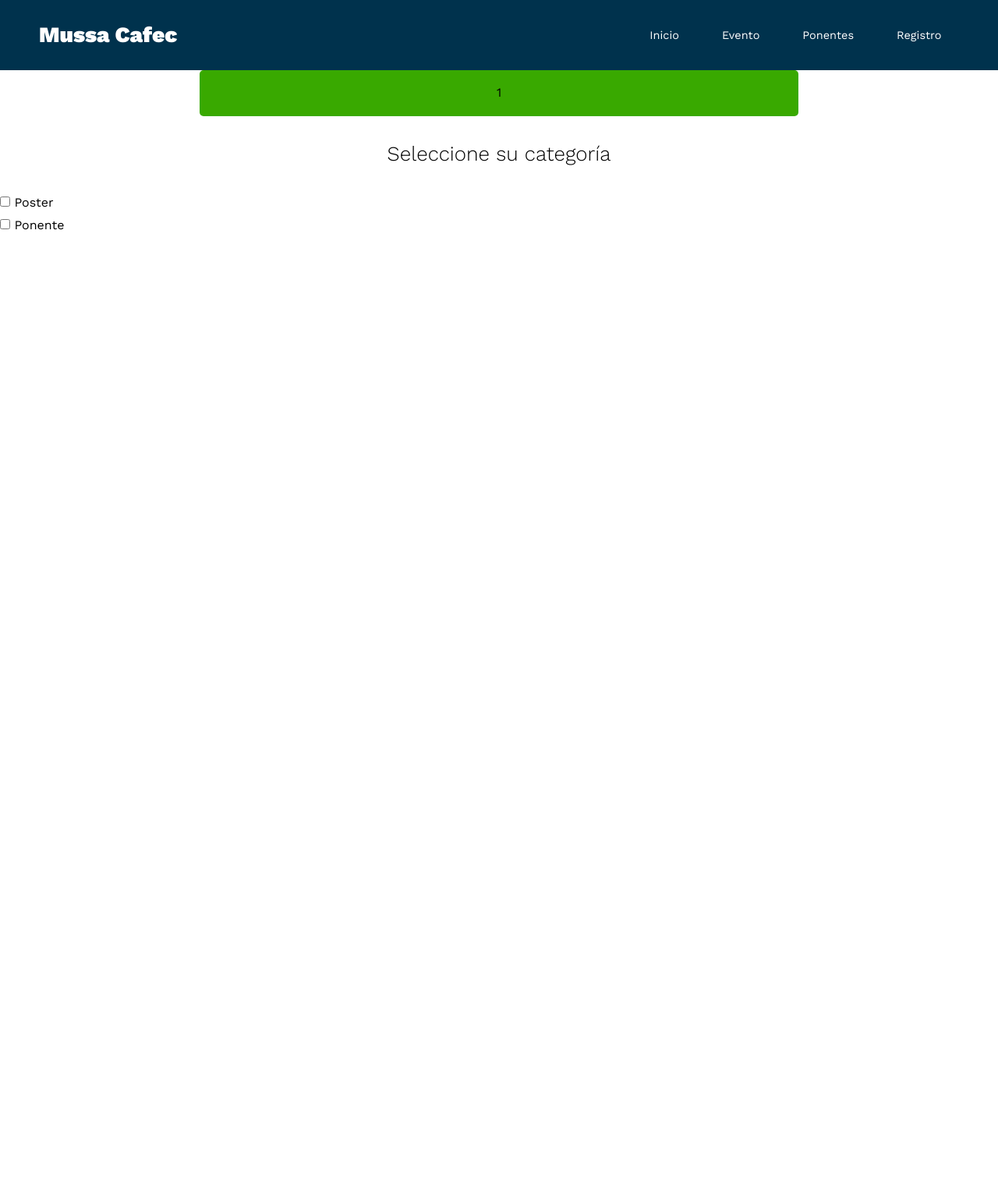
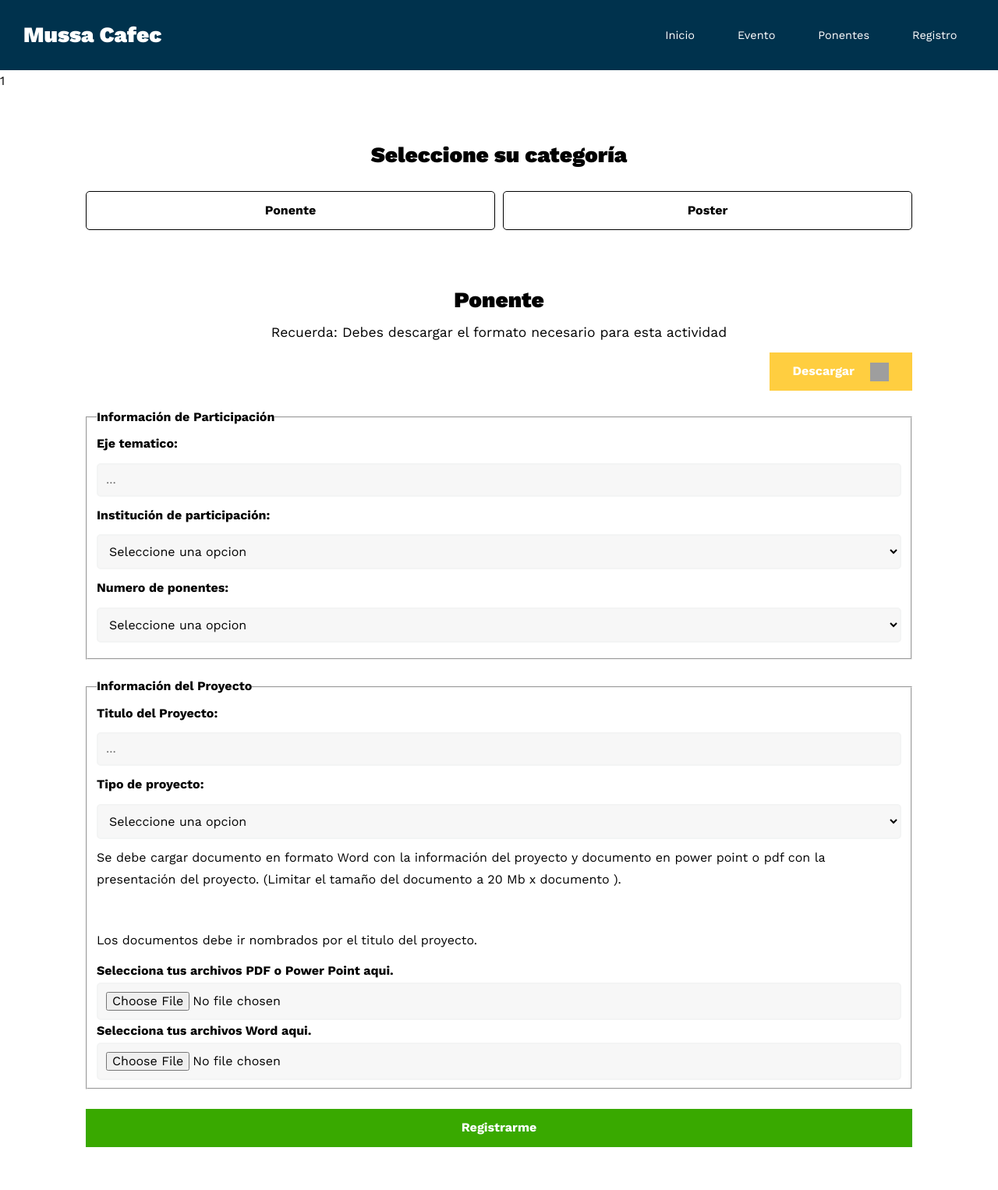
Before and after one commit to 1227JL/mussaCafec, a PHP site: page /views/registro/poster-ponentes.php in a window 1280 px wide. Shown: the whole page at 78% size. Before the commit the page ends 295 px from the top, so only its background shows below. Run offline with PHP 8.4, Linux system fonts and the light colour scheme; the visitor is signed in with stand-in values (Sample User, id 1); some libraries are stand-ins or nearby versions; grey boxes are pictures that could not be loaded.

Commit message:
formularios

```diff
--- a/index.php
+++ b/index.php
@@ -4,7 +4,9 @@
     incluirTemplate('header', $inicio);
 ?>
     <main class="inicio">
-        <section class="concursos">
+        <section class="concursos contain">
+            <h1 class="heading">¡Bienvenidos al <span>VI</span> Encuentro de Semilleros de Investigación SENA Regional Casanare!</h1>
+            <p>El evento de desarrollo en dos (2) días martes 17 de octubre de 2023 y miércoles 18 de octubre de 2023 desde las 6:00 am para participantes como ponentes, posters, feria empresarial y concursantes al torneo de robótica y se abrirá al cumplido a partir de las 8:00 am. Cronograma que se usará en los mismos horarios para ambos días.</p>
             <div class="concurso contain">
                 <img src="/build/img/splide1.jpeg" alt="">
                 <div class="concurso-informacion">
--- a/src/scss/app.scss
+++ b/src/scss/app.scss
@@ -4,6 +4,7 @@
 @import 'base/globales';
 @import 'base/botones';
 @import 'base/alerts';
+@import 'base/utilidades';
 
 
 @import 'internas/layout/header';
--- a/src/scss/base/_utilidades.scss
+++ b/src/scss/base/_utilidades.scss
@@ -140,7 +140,7 @@
     color: $accent-300;
 }
 
-.field {
+.coolinput {
     display: flex;
     flex-direction: column;
     gap: 1rem;
@@ -183,3 +183,19 @@
 .heading.mt {
     margin-top:3rem;
 }
+
+button#descargar {
+    display: flex;
+    align-items: center;
+    justify-content: center;
+    gap: 2rem;
+
+    img {
+        width: 2.4rem;
+        height: 2.4rem;
+    }
+
+    @include tablet {
+        margin-left: auto;
+    }
+}
--- a/src/scss/internas/layout/_formularios.scss
+++ b/src/scss/internas/layout/_formularios.scss
@@ -1,304 +1,175 @@
-@import "config.css";
-/*Estilos para el formulario*/
-.seccion {
+.formularios {
+    display: flex;
+    flex-direction: column;
+    padding: 1rem;
+
+    .select__form {
+        display: flex;
+        flex-direction: column;
+        gap: 2rem;
+        margin-bottom: 0;
+
+        .select__categorias {
+            display: grid;
+            grid-template-columns: repeat(1, 1fr);
+            gap: 1rem;
+
+            .categoria {
+                label {
+                    display: block;
+                    padding: 1rem;
+                    border-radius: .5rem;
+                    background-color: $bg-100;
+                    border: 1px solid $text-100;
+                    text-align: center;
+                    font-weight: $bold;
+                    transition: all .3s ease-out;
+                    &:hover {
+                        cursor: pointer;
+                        background-color: $text-100;
+                        color: $bg-100;
+                    }
+                }
+                input[type='radio']{
                     display: none;
                 }
-.categorias{
-    margin:4rem 0;
             }
-.categorias_div{
+
+            @include tablet {
+                grid-template-columns: repeat(2, 1fr);
+            }
+        }
+    }
+
+    h1 {
+        margin-bottom: 0;
+    }
+
+    .categorias {
+        .title-categorias {
+            .descargar-formato {
                 display: flex;
-    margin: auto;
                 flex-direction: column;
-    border: 1px solid rgba(161, 160, 160, 0.699);
-    border-radius: 5px;
-    width: 85%;
+                gap: 1rem;
+
+                p {
+                    font-size: 1.75rem;
+                    text-align: center;
                 }
-.title-categorias{
-    display: flex;
-    justify-content: space-between;
-    background: #c5e5f465;
-    padding: 20px;
-    margin-bottom: 20px;
+
+                button {
+                    margin: 0;
                 }
-.title-categorias h1{
-    font-family:"WorkSans-Medium";
-    font-size: 1.3rem;
 
             }
-.descargar-formato{
+        }
+        .formulario {
             display: flex;
-    justify-content: center;
+            flex-direction: column;
+            gap: 2rem;
+
+            .form {
+                display: flex;
+                flex-direction: column;
+
+                fieldset {
+                    display: flex;
+                    flex-direction: column;
+                    margin-top: 2rem;
+                    gap: 1rem;
+
+                    legend {
+                        font-weight: $bold;
+                    }
+
+                    .coolinput {
+                        .add-participante {
+                            display: flex;
+                            flex-direction: column;
+                            gap: 2rem;
+
+                            @include tablet {
+                                flex-direction: row;
                                 align-items: center;
                             }
-.descargar-formato p{
-    font-family:"WorkSans-Italic";
-    margin-right: 15px;
+                            input[type='text']{
+                                flex: 3;
                             }
-.descargar-formato button{
-    padding: 10px 30px;
-    background: #39A900;
-    border: none;
-    border-radius: 5px;
-    font-family:"WorkSans-Medium";
-    font-size: 1.2rem;
-    color: #fff;
-    cursor: pointer;
-    transition: .4s ease-in-out all;
+                            button {
+                                margin: 0;
                             }
-.icon-descarga{
-    width: 20px;
-    filter: invert(100%);
                         }
-.descargar-formato button:hover{
-    transform: scale(1.1);
-}
-.form{
+
+                        .group-list {
                             display: flex;
                             flex-direction: column;
-}
-.button-registro{
-    padding: 10px 0;
-    background:var(--azulSena);
-    border: none;
-    border-radius: 5px;
-    font-family:"WorkSans-Medium";
-    font-size: 1.2rem;
-    color: #fff;
-    cursor: pointer;
-    transition: all .3s ease-in-out;
-}
-.button-registro:hover{
-    background: #39a900;
+                            gap: 1rem;
+
+                            .list {
+                                display: flex;
+                                flex-direction: column;
+                                gap: 2rem;
+
+                                @include tablet {
+                                    flex-direction: row;
                                 }
 
-/*Estilos para los input*/
-.coolinput{
-    display: flex;
-    flex-direction: column;
-    width: 90%;
-    padding-bottom: 20px;
-    margin: auto;
-}
-
-.coolinput label.text {
-    font-size: 1.1rem;
-    color: #39A900;
-    font-weight: 700;
-    position: relative;
-    top: 0.5rem;
-    margin: 0 0 0 7px;
-    padding: 0 3px;
-    border: 2px #39A900 solid;
-    background: #E8F5FB;
-    width: fit-content;
-    font-family:"WorkSans-Italic";
-}
-
-.coolinput input[type=text].input ,.coolinput input[type=email].input, .select {
-    padding: 11px 10px;
-    font-size: 1rem;
-    border: 2px #39A900 solid;
-    font-family:"WorkSans-Medium";
-    border-radius: 5px;
-    background: #F3F4F4;
-}
-.select{
-    outline: none;
-}
-.coolinput input[type=text].input:focus, .coolinput input[type=email].input:focus{
-    outline: none;
-}
-/*Fin de estilos input*/
-
-/*estilo para el input tipo file*/
-.form-title {
-    font-size: 1.1rem;
-    color: #39A900;
-    font-family:"WorkSans-Medium";
-}
-.drop-container {
-    background-color: #fff;
-    position: relative;
-    display: flex;
-    gap: 10px;
-    flex-direction: column;
-    justify-content: center;
-    align-items: center;
-    padding: 10px;
-    margin-top: 2.1875rem;
-    border-radius: 10px;
-    border: 2px dashed rgb(171, 202, 255);
-    font-size: 1.1rem;
-    font-family:"WorkSans-Medium";
-    cursor: pointer;
-    transition: background .2s ease-in-out, border .2s ease-in-out;
-}
-.drop-container:hover {
-    background: #E8F5FB;
-    border-color: rgba(17, 17, 17, 0.616);
-}
-.drop-title {
-    font-size: 1.1rem;
-    color: black;
-    font-family:"WorkSans-Medium";
-    text-align: center;
-    transition: color .2s ease-in-out;
-}
-#file-input {
-    width: 600px;
-    max-width: 100%;
-    color: #444;
-    padding: 2px;
-    background: #fff;
-    border-radius: 10px;
-    border: 1px solid rgba(8, 8, 8, 0.288);
-}
-#file-input::file-selector-button {
-    margin-right: 20px;
-    border: none;
-    background: rgb(61,186,196);
-    padding: 10px 20px;
-    border-radius: 10px;
-    color: #fff;
-    cursor: pointer;
-    transition: background .2s ease-in-out;
-}
-
-#file-input::file-selector-button:hover {
-    background: #39A900;
-}
-/*fin de estilo para el input tipo file*/
-/*Inicio de estilo para el apartado de ponentes*/
-.div-ponente{
+                                li {
                                     display: flex;
                                     justify-content: space-between;
                                     align-items: center;
-}
-.input-ponente{
-    width:90%;
-    margin: 7px;
-}
-/*mensajes de Error*/
-.errores-archivos{
-    display: flex;
-    justify-content: space-evenly;
-    align-items: center;
-}
-.error-archivo{
-    display: inline-flex;
-    justify-content: center;
-    align-items: center;
-    padding: 10px;
-    background: rgb(204,119,102);
-    border-radius: 5px;
-}
-.error-archivo h1{
-    font-family:"WorkSans-Medium";
-    margin-right: 20px;
-    font-size: 1.1rem;
-    color: var(--colorwhite);
-}
-.error-archivo p{
-    font-family:"WorkSans-Italic";
-    font-size: 1rem;
-}
-.message-register, .message-register-error{
-    display: flex;
-    width: 60%;
-    margin: auto;
-    justify-content: center;
-    align-items: center;
-}
-.message-register{
-    padding: 15px;
-    border-radius: 5px;
-    background: var(--verdeSena);
-}
-.message-register p{
-    font-family:"WorkSans-Italic";
-    font-size: 1.3rem;
-    color: white;
-}
-.message-register span{
-    font-family:"WorkSans-Medium";
-    font-size: 1.5rem;
-}
-@media(max-width:1024px){
-    .categorias_div{
-        width: 90%;
-    }
-    .title-categorias{
-        flex-direction: column;
+                                    gap: 1rem;
+                                    list-style: none;
+                                    padding: 1rem 1.5rem;
+                                    border-radius: .5rem;
+                                    background-color: darken($bg-100, 3);
+                                    font-size: 1.2rem;
+                                    width: 100%;
+
+                                    button {
+                                        width: 2rem;
+                                        height: 2rem;
+                                        background-color: $accent-200;
+                                        border: none;
+                                        color: $bg-100;
+                                        font-weight: $bold;
+                                        border-radius: 100%;
+                                        transition: background-color .3s ease-out;
+                                        text-align: center;
+                                        &:hover {
+                                            cursor: pointer;
+                                            background-color: darken($accent-200, 5);
                                         }
                                     }
-@media(max-width:768px){
-    .main h1{
-        font-size: 2rem;
-        text-align: justify;
-        margin-bottom: 20px;
                                 }
-    .main p{
-        font-size: 1.2rem;
-    }
-    .submenu-nav{
-        padding: 10px 0;
-    }
-    .submenu-nav a{
-        font-size: 1.2rem;
-        text-decoration: underline;
-
-    }
-    .descargar-formato button{
-        padding: 10px 20px;
-        font-size: 1.1rem;
-    }
-    .icon-descarga{
-        width: 18px;
-    }
-    .form-title{
-        font-size: 1rem;
                             }
                         }
 
-@media(max-width:390px){
-    .main h1{
-        font-size: 1.5rem;
-    }
-    .main p{
-        font-size: 1rem;
-    }
-    .submenu-nav{
-        flex-direction: column;
-        padding: 10px 0;
-    }
-    .submenu-nav a{
-        padding: 10px 0;
-
-    }
-    .title-categorias h1{
-        margin-bottom: 15px;
-    }
-    .descargar-formato{
-        flex-direction: column;
-    }
-    .descargar-formato p{
-        margin: 0;
-    }
-    .descargar-formato button{
-        margin-top: 15px;
-        width: 100%;
-        padding: 12px;
-        font-size: 1.1rem;
-    }
-    .coolinput label.text {
-        font-size: 1rem;
                     }
 
-    .coolinput input[type=text].input ,.coolinput input[type=email].input, .select {
-        padding: 10px 10px;
-        font-size: 0.9rem;
+                    &.fieldset-contacto {
+                        display: flex;
+                        flex-direction: column;
+                        gap: 2rem;
 
+                        .participant {
+
+                            h4 {
+                                text-align: center;
+                            }
+
+                            .field {
+                                margin-bottom: 1rem;
+                            }
+                        }
+                    }
+                }
+
+                input[type='submit']{
+                    padding: 1.5rem;
+                }
             }
 
         }
+    }
+}
--- a/src/scss/internas/layout/_header.scss
+++ b/src/scss/internas/layout/_header.scss
@@ -12,6 +12,7 @@
         position: fixed;
         width: 100%;
         height: 100%;
+        top: 0;
         z-index: 2;
         background-color: $text-100;
         opacity: 0.95;
@@ -93,7 +94,7 @@
 
     &.relative {
         background-color: $primary-200;
-        padding: 2rem;
+        padding: 2rem 0;
 
         .nav {
             position: relative;
@@ -140,7 +141,7 @@
             }
         }
 
-        @include tablet {
+        @include desktop {
             display: flex;
             gap: 1rem;
         }
@@ -151,7 +152,7 @@
         width: 4rem;
         margin-left: auto;
 
-        @include tablet {
+        @include desktop {
             display: none;
         }
     }
--- a/src/scss/internas/layout/_inicio.scss
+++ b/src/scss/internas/layout/_inicio.scss
@@ -4,14 +4,15 @@
     .concursos {
         display: flex;
         flex-direction: column;
-        gap: 5rem;
+        gap: 3rem;
         padding: 1rem;
+
+
 
         .concurso {
             display: grid;
             grid-template-columns: repeat(1, 1fr);
             align-items: center;
-
             .concurso-informacion{
                 h1 {
                     text-align: left;
@@ -112,7 +113,6 @@
             }
         }
     }
-}
 
     section {
         &:nth-of-type(even) {
@@ -123,3 +123,4 @@
             padding: 2rem;
         }
     }
+}
--- a/views/Registro/poster-ponentes.php
+++ b/views/Registro/poster-ponentes.php
@@ -8,6 +8,7 @@
 </div>
 <?php endif; ?>
 
+<main class="formularios">
     <div class="errores-archivos">
         <?php echo isset($_SESSION['errores']) ? mostrarAlerta($_SESSION['errores'],'tamaño'):"" ?>
         <?php echo isset($_SESSION['errores']) ? mostrarAlerta($_SESSION['errores'],'formato-docx'):"" ?>
@@ -16,29 +17,32 @@
         <?php echo isset($_SESSION['errores']) ? mostrarAlerta($_SESSION['errores'],'numerico'):"" ?>
         <?php echo isset($_SESSION['errores']) ? mostrarAlerta($_SESSION['errores'],'existeRegistro'):"" ?>
     </div>
-<div class="select-categoria">
-    <h1>Seleccione su categoría</h1>
-    <div class="">
-        <input type="checkbox" name="poster" id="checkbox-poster" >
+    <div class="select__form seccion">
+        <h1 class="heading">Seleccione su categoría</h1>
+        <div class="select__categorias">
+            <div class="categoria">
+                <input type="radio" name="categoria" id="checkbox-ponente" checked>
+                <label for="checkbox-ponente">Ponente</label>
+            </div>
+            <div class="categoria">
+                <input type="radio" name="categoria" id="checkbox-poster" >
                 <label for="checkbox-poster">Poster</label>
             </div>
-    <div class="">
-        <input type="checkbox" name="ponente" id="checkbox-ponente">
-        <label for="checkbox-ponente">Ponente</label>
         </div>
     </div>
-
     <section class="categorias seccion" id="ponente">
-    <div class="categorias_div">
+        <div class="categoria">
             <div class="title-categorias">
-            <h1>Categoria:Ponente</h1>
+                <h1 class='heading'>Ponente</h1>
                 <div class="descargar-formato">
                     <p>Recuerda: Debes descargar el formato necesario para esta actividad</p>
-                <button id="descargar" onclick="descargarArchivoPonente()">Descargar <img class="icon-descarga" src="./img/downloads.png" alt=""></button>
+                    <button class="boton-amarillo-block" id="descargar" onclick="descargarArchivoPonente()">Descargar<img class="icon-descarga" src="/build/assets/download.png" alt="icon download"></button>
                 </div>
             </div>
             <div class="formulario">
                 <form action="../../includes/config/registrarPonentes.php" method="POST" class="form" id="form-ponente" enctype="multipart/form-data">
+                    <fieldset>
+                        <legend>Información de Participación</legend>
                         <div class="coolinput">
                             <label for="eje" class="text">Eje tematico:</label>
                             <input type="text" placeholder="..." name="ejetematico" class="input" id="eje">
@@ -78,6 +82,9 @@
                             </select>
                         </div>
                         <div class="coolinput" id="contenedorPonentes"></div>
+                    </fieldset>
+                    <fieldset>
+                        <legend>Información del Proyecto</legend>
                             <div class="coolinput">
                             <label for="titulo" class="text">Titulo del Proyecto:</label>
                             <input type="text" placeholder="..." name="titulo" class="input" id="titulo">
@@ -105,25 +112,26 @@
                                 <input type="file" name="archivo_2" accept=".docx" id="file-input">
                             </label>
                         </div>
-                    <div class="coolinput">
-                        <input type="submit" value="Registrarme" class="button-registro">
-                    </div>
+                    </fieldset>
+                    <input class="boton-verde-block" type="submit" value="Registrarme" class="button-registro">
                 </form>
             </div>
         </div>
     </section>
     <!-- FORMULARIO PARA LA CATEGORIA POSTER -->
     <section class="categorias seccion" id="poster">
-    <div class="categorias_div">
+        <div class="categoria">
             <div class="title-categorias">
-            <h1>Categoria:Poster</h1>
+                <h1 class='heading'>Poster</h1>
                 <div class="descargar-formato">
                     <p>Recuerda: Debes descargar el formato necesario para esta actividad</p>
-                <button id="descargar" onclick="descargarArchivoPoster()">Descargar <img class="icon-descarga" src="./img/downloads.png" alt=""></button>
+                    <button class="boton-amarillo-block" id="descargar" onclick="descargarArchivoPoster()">Descargar <img class="icon-descarga" src="/build/assets/download.png" alt=""></button>
                 </div>
             </div>
             <div class="formulario">
                 <form action="../../includes/config/registrarPoster.php" method="POST" id="form-poster" class="form" enctype="multipart/form-data">
+                    <fieldset>
+                        <legend>Informacion de Participación</legend>
                         <div class="coolinput">
                             <label for="nombreInstitucion" class="text">Institucion:</label>
                             <input type="text" placeholder="Nombre de la Institucion" name="nombreInstitucion" class="input" id="nombreInstitucion">
@@ -145,12 +153,12 @@
                                 <input type="file" accept=".pdf" id="file-input" name="archivo">
                             </label>
                         </div>
-                    <div class="coolinput">
-                        <input type="submit" value="Registarme" class="button-registro">
-                    </div>
+                    </fieldset>
+                    <input class="boton-verde-block" type="submit" value="Registarme" class="button-registro">
                 </form>
             </div>
         </div>
     </section>
+</main>
 <?php BorrarErrores(); ?>
 <script src="../../src/js/form_academico.js"></script>
```
Also changed, not shown: src/js/form_academico.js (+14 -10 lines), views/Registro/Robotica.php (+11 -8 lines), views/Registro/feriaEmpresarial.php (+10 -7 lines), build/css/app.css, build/js/bundle.min.js, 3 other files. Lines whose indentation alone changed are shown as unchanged.
